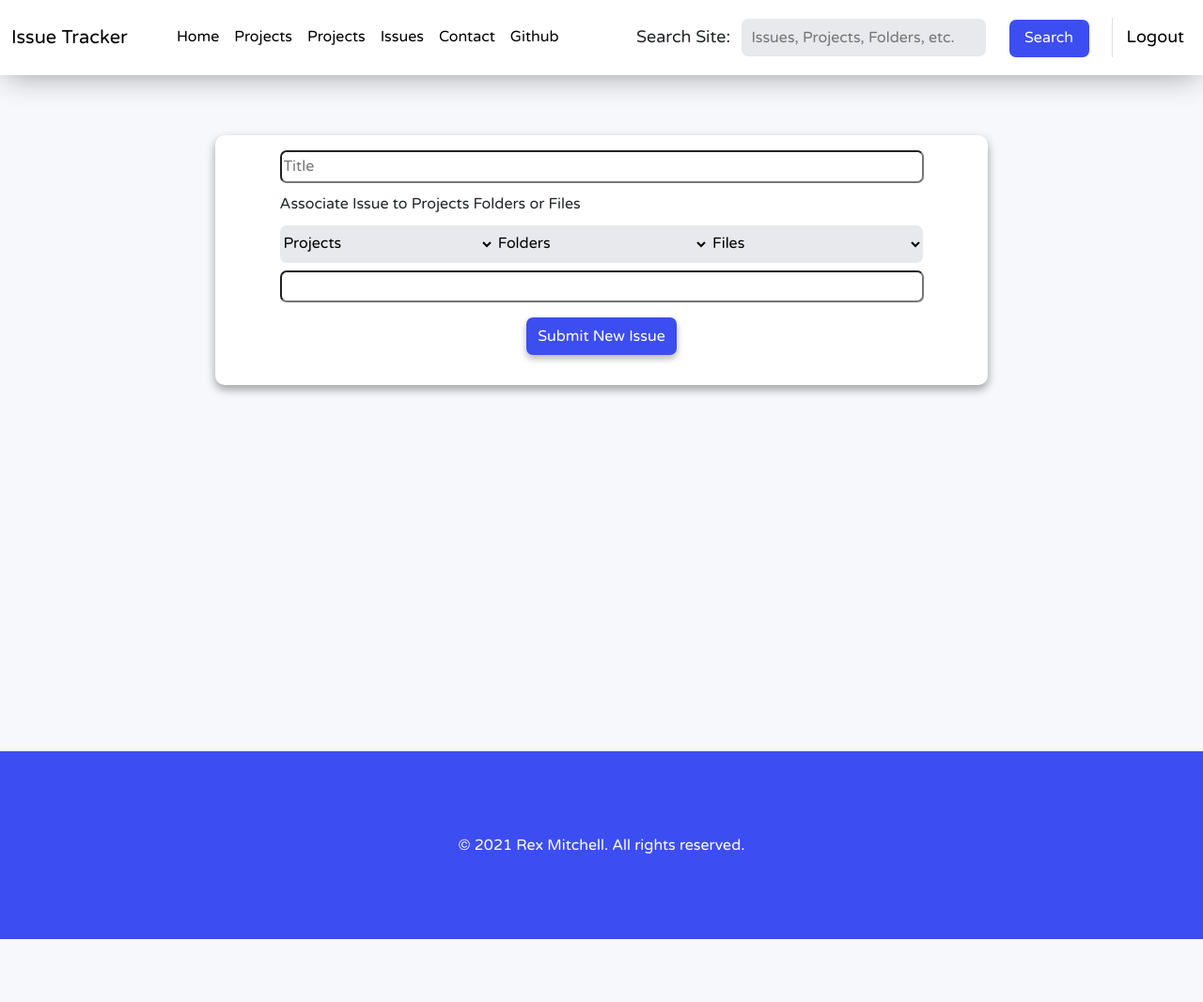
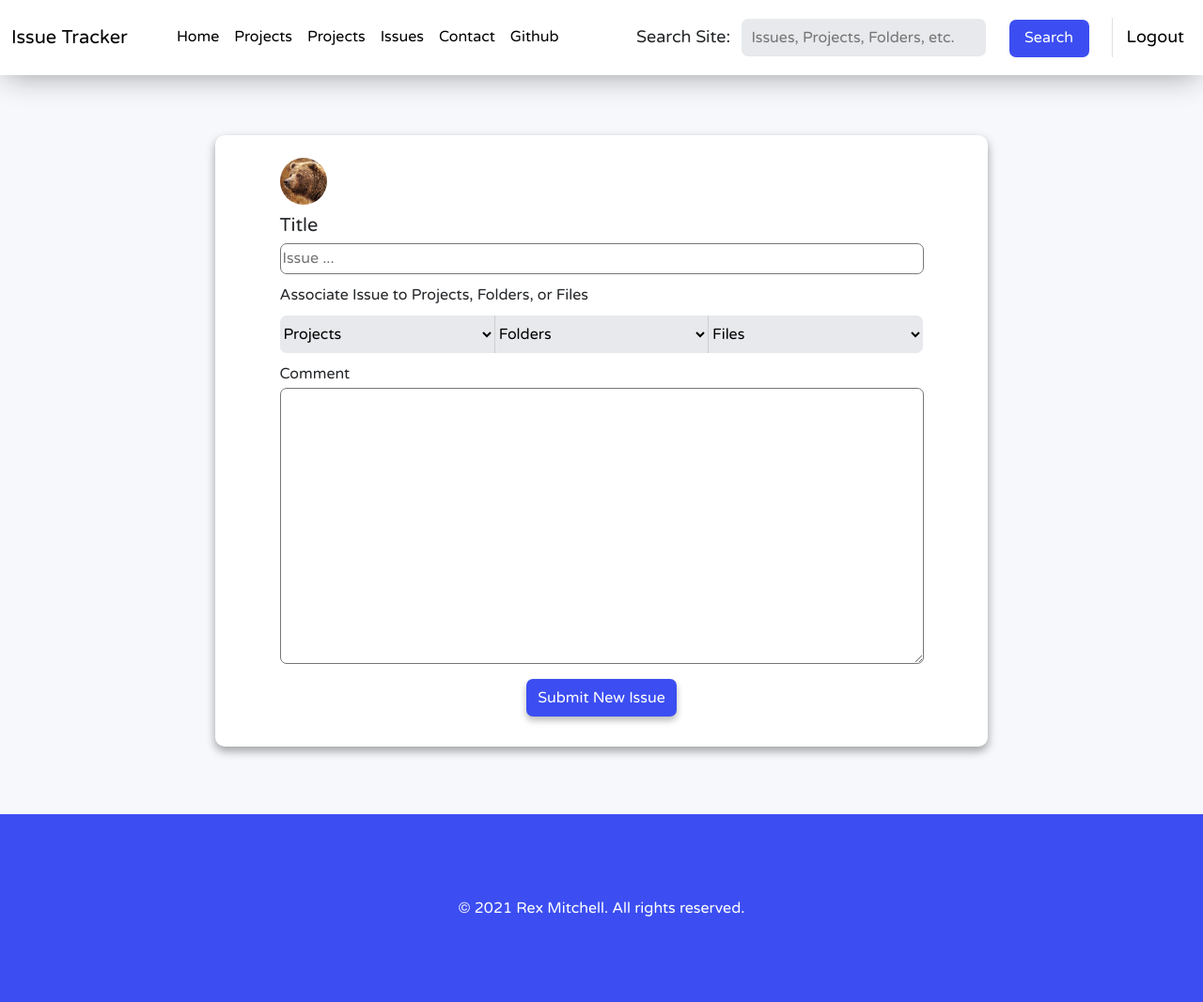
Before and after one commit to RHAM231/GitHub-Issue-Frontend, a Django app: page /issue-create in a window 1280 px wide. Shown: the whole page at 94% size. Before the commit the page ends 1000 px from the top, so only its background shows below. Run offline with Django 3.2, Linux system fonts and the light colour scheme; some libraries are stand-ins or nearby versions.

Commit message:
Working on issue create page

```diff
--- a/base/forms.py
+++ b/base/forms.py
@@ -86,9 +86,9 @@ class IssueSearchForm(forms.Form):
 
 class IssueCreateForm(forms.Form):
     title = forms.CharField(
-        required=False,
+        label='Title',
         widget=forms.TextInput(
-            attrs={'placeholder':'Title', 'class': 'issue-title'}
+            attrs={'placeholder':'Issue ...', 'class': 'issue-title'}
         ))
     project_associate = forms.CharField(
         required=False,
@@ -107,4 +107,5 @@ class IssueCreateForm(forms.Form):
             choices=FILE_CHOICES))
     comment = forms.CharField(
         required=False,
-        widget=forms.TextInput)
+        label='Comment',
+        widget=forms.Textarea())
--- a/base/templates/base/issue_create.html
+++ b/base/templates/base/issue_create.html
@@ -17,26 +17,35 @@
         <div class="form-box py-3">
           <div class="col-10 mx-auto">
 
+            <div class="row my-2">
+              <div class="user-box">
+                <!-- <img class="user-image" src="{{ model_name.0.field_name.url }}"> -->
+                <img class="user-image" src="{% static 'images/user.jpg' %}">
+              </div>
+            </div>
+
+            <div class="issue-title-label row my-1">
+              <a>{{ form.title.label }}</a>
+            </div>
             <div class="row">
                 {{ form.title }}
             </div>
 
             <div class="row my-2">
-              <a>Associate Issue to Projects Folders or Files</a>
+              <a>Associate Issue to Projects, Folders, or Files</a>
             </div>
 
             <div class="row my-2" style="display: flex;">
-            {% for field in form %}
-              {% if '_associate' in field.name %}
-              <!-- <div class="row"> -->
-                <!-- <div class="col-4"> -->
+              {% for field in form %}
+                {% if '_associate' in field.name %}
                   <a class="associate-tag">{{ field }}</a>
-                <!-- </div> -->
-              <!-- </div> -->
-              {% endif %}
-            {% endfor %}
+                {% endif %}
+              {% endfor %}
             </div>
 
+            <div class="row">
+              {{ form.comment.label }}
+            </div>
             <div class="row">
                 {{ form.comment }}
             </div>
--- a/static/style.css
+++ b/static/style.css
@@ -399,9 +399,33 @@ items*/
   box-shadow: 0 5px 9px 0 rgba(0,0,0,0.2), 0 4px 12px 0 rgba(0,0,0,0.19);
 }
 
+.user-box{
+  height: 50px;
+  width: 50px;
+  border-radius: 25px;
+}
+
+.user-image{
+  width: 100%;
+  height: 100%;
+  border-radius: 25px;
+}
+
+.issue-title-label{
+  font-size: 20px;
+  /* font-weight: bold; */
+}
+
 #id_title{
   border-radius: 7px;
   width: 100%;
+  border: 1px solid;
+  border-color: #777777;
+}
+
+#id_title:focus, #id_comment:focus{
+  border-color: #3c4ef1;
+  outline: none;
 }
 
 .associate-tag{
@@ -419,6 +443,12 @@ items*/
 
 #id_project_associate{
   border-radius: 7px 0px 0px 7px;
+}
+
+#id_folder_associate{
+  border-right: 1px solid;
+  border-left: 1px solid;
+  border-color: #cecece;
 }
 
 #id_file_associate{
```
Also changed, not shown: static/images/user.jpg (added).
